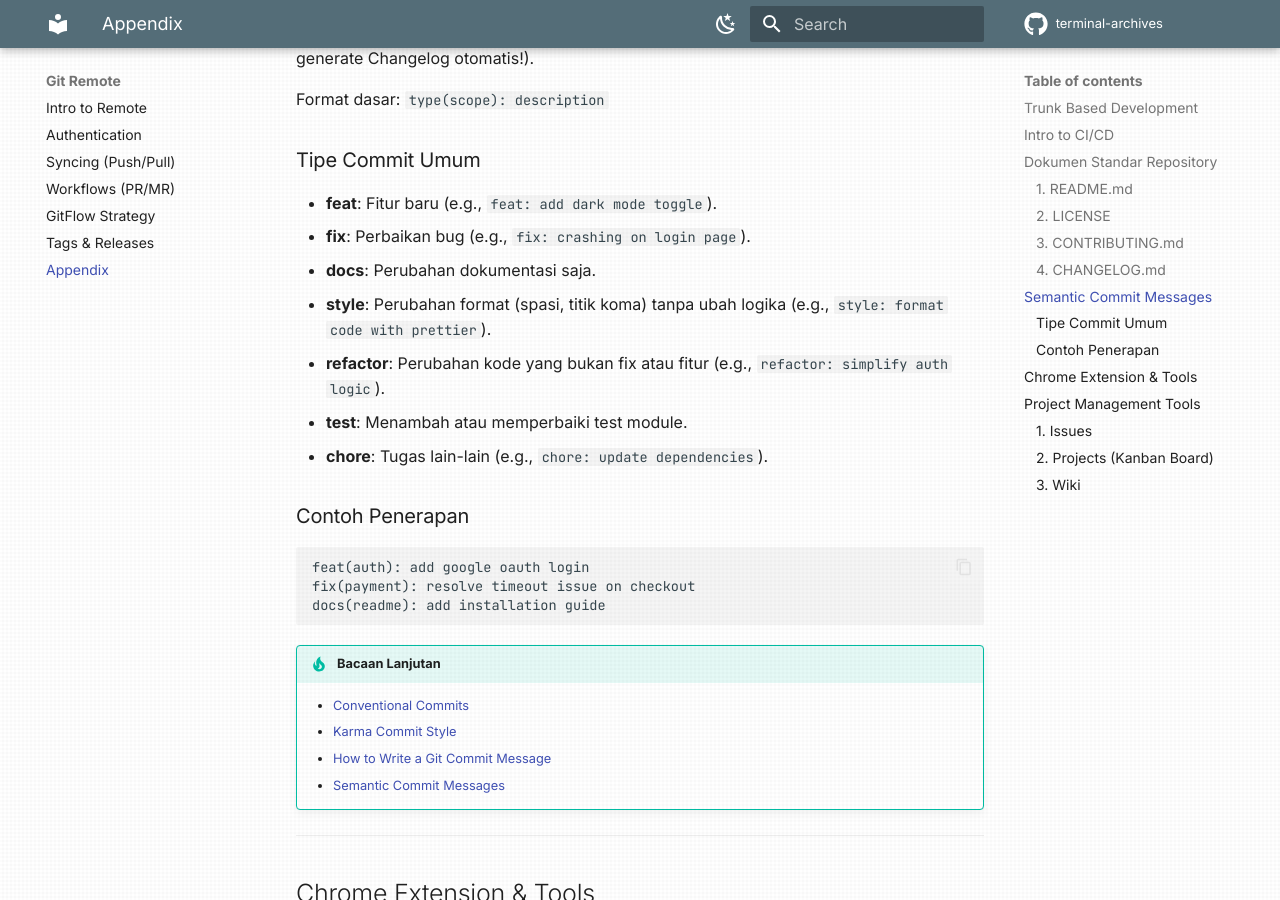
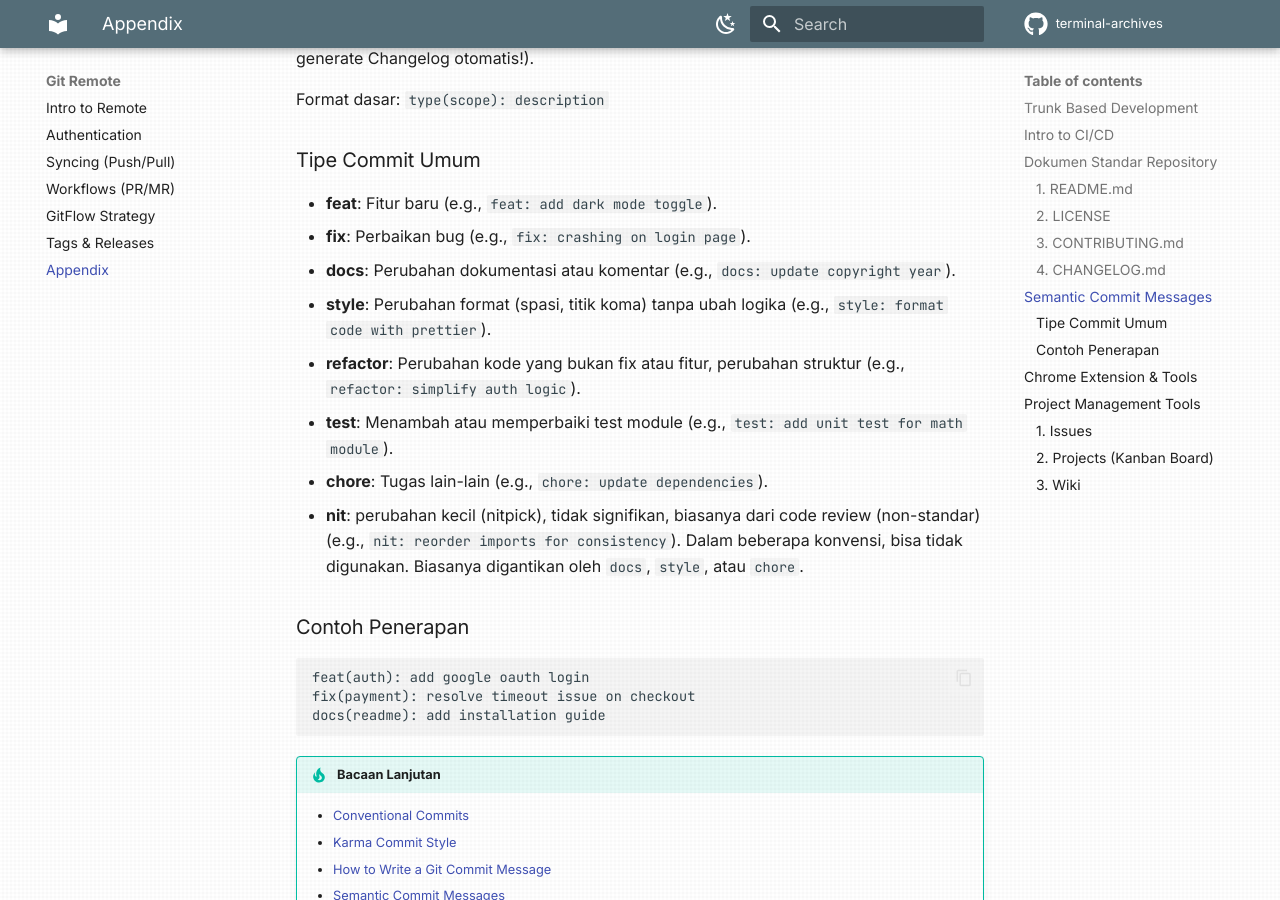
Before and after one commit to V-Kleio/Terminal-Archives, an MkDocs documentation site: the page built from docs/module4/99_additional.md, in a window 1280 px wide and 900 px high, scrolled down 2209 px. Built offline with MkDocs 1.6.1 and Material for MkDocs 9.7.7, drawn with Linux system fonts in a browser that asks for light colours; comment, search, counter and statistics services are not loaded.

Commit message:
Enhance commit message documentation
Update commit message guidelines to include additional examples and clarify categories.

````diff
--- a/docs/module4/99_additional.md
+++ b/docs/module4/99_additional.md
@@ -72,11 +72,12 @@ Format dasar:
 ### Tipe Commit Umum
 -   **feat**: Fitur baru (e.g., `feat: add dark mode toggle`).
 -   **fix**: Perbaikan bug (e.g., `fix: crashing on login page`).
--   **docs**: Perubahan dokumentasi saja.
+-   **docs**: Perubahan dokumentasi atau komentar (e.g., `docs: update copyright year`).
 -   **style**: Perubahan format (spasi, titik koma) tanpa ubah logika (e.g., `style: format code with prettier`).
--   **refactor**: Perubahan kode yang bukan fix atau fitur (e.g., `refactor: simplify auth logic`).
--   **test**: Menambah atau memperbaiki test module.
+-   **refactor**: Perubahan kode yang bukan fix atau fitur, perubahan struktur (e.g., `refactor: simplify auth logic`).
+-   **test**: Menambah atau memperbaiki test module (e.g., `test: add unit test for math module`).
 -   **chore**: Tugas lain-lain (e.g., `chore: update dependencies`).
+-   **nit**: perubahan kecil (nitpick), tidak signifikan, biasanya dari code review (non-standar) (e.g., `nit: reorder imports for consistency`). Dalam beberapa konvensi, bisa tidak digunakan. Biasanya digantikan oleh `docs`, `style`, atau `chore`.
 
 ### Contoh Penerapan
 ```text
````
